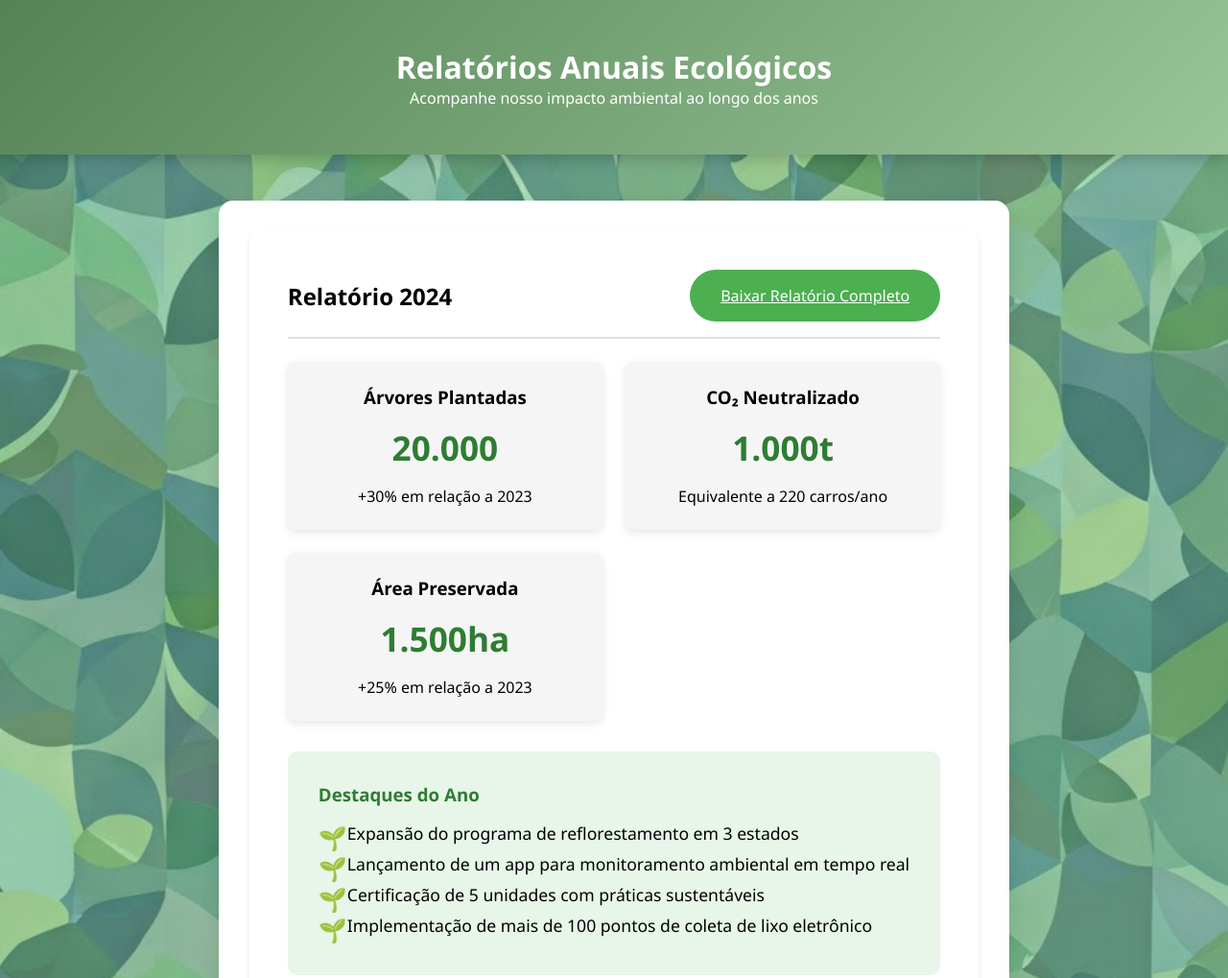
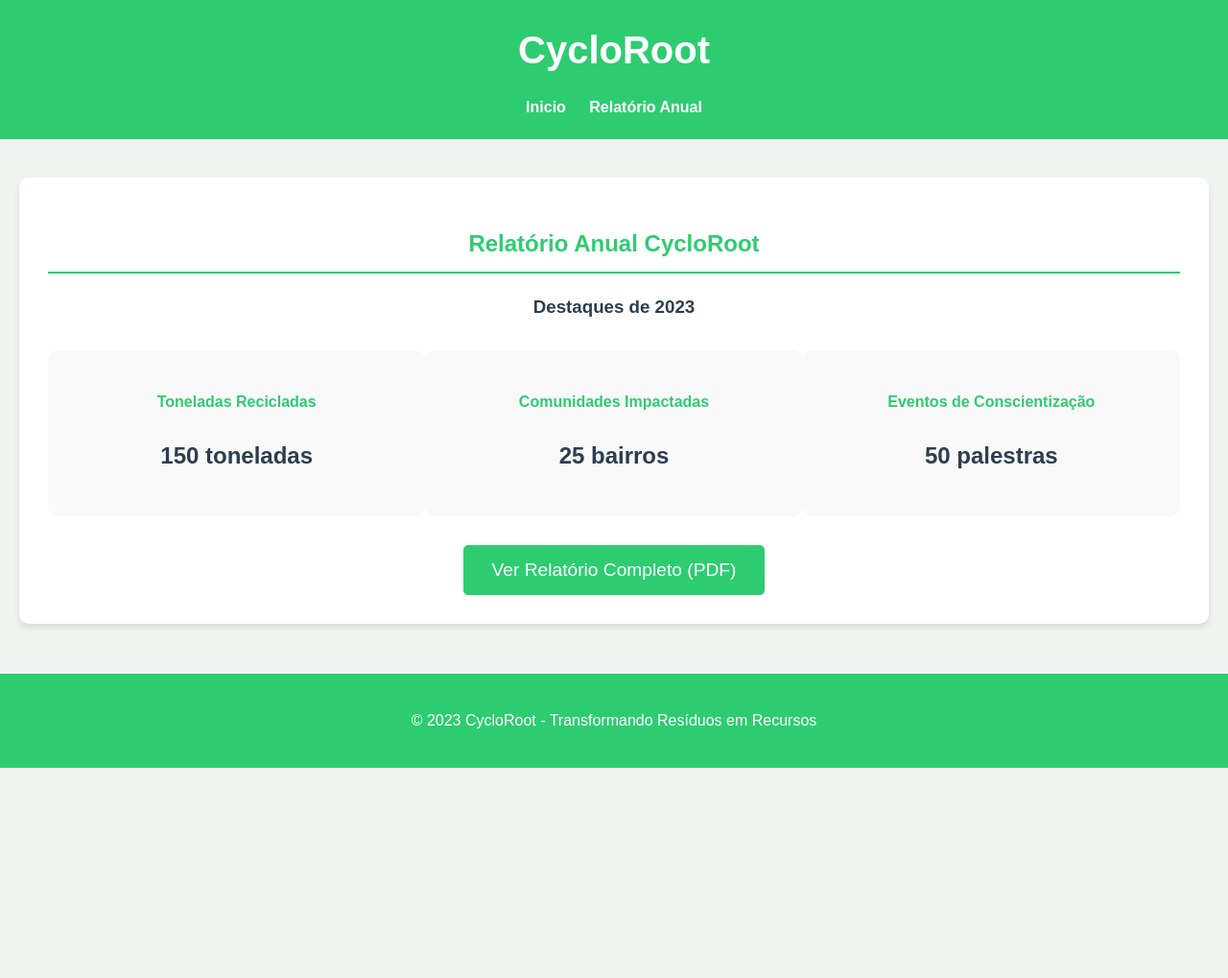
Before and after one commit to pedro23165/site-nystery, a website: page servidor/public/html/Relatório.html in a window 1280 px wide. Shown: the top 1019 px of the page at 96% size. After the commit the page ends 800 px from the top, so only its background shows below. Drawn offline with Linux system fonts and the light colour scheme.

Commit message:
aaaaaaa
fasdgsfgsdag

```diff
--- a/servidor/public/css/Relatório.css
+++ b/servidor/public/css/Relatório.css
@@ -1,244 +1,199 @@
-* {
+body, html {
+  font-family: 'Arial', sans-serif;
+  background-color: #f0f4f0;
+  color: #2c3e50;
+  line-height: 1.6;
   margin: 0;
   padding: 0;
-  box-sizing: border-box;
-  font-family: "Segoe UI", Tahoma, Geneva, Verdana, sans-serif;
-}
-
-body {
-  background-image: url(../image/Gemini_Generated_Image_8bnue8bnue8bnue8.jpg);
-  background-repeat: no-repeat; /* Impede a repetição da imagem */
-  background-size: cover; /* Faz a imagem ocupar todo o espaço disponível */
-  background-position: center center; /* Centraliza a imagem no fundo */
-  min-height: 100vh;
-  display: flex;
-  flex-direction: column;
-  animation: fadeInBody 1s ease-out;
-}
-
-@keyframes fadeInBody {
-  from {
-    opacity: 0;
-    transform: translateY(20px);
-  }
-  to {
-    opacity: 1;
-    transform: translateY(0);
-  }
-}
-
-.header {
-  background: linear-gradient(135deg, #558355, #99c599);
-  color: white;
-  padding: 3rem 1.5rem;
-  text-align: center;
-  box-shadow: 0 5px 15px rgba(0, 0, 0, 0.2);
-  animation: slideInHeader 1s ease-out;
-}
-
-@keyframes slideInHeader {
-  0% {
-    transform: translateY(-50px);
-    opacity: 0;
-  }
-  100% {
-    transform: translateY(0);
-    opacity: 1;
-  }
+  height: 100%;
 }
 
 .container {
-  max-width: 1200px;
-  margin: 3rem auto;
-  padding: 2rem;
-  background: #fff;
-  border-radius: 15px;
-  box-shadow: 0 8px 20px rgba(0, 0, 0, 0.1);
-  animation: zoomInContainer 1.5s ease-out;
+  display: flex;
+  flex-direction: column;
+  min-height: 100vh;
 }
 
-@keyframes zoomInContainer {
-  from {
-    transform: scale(0.9);
-    opacity: 0;
-  }
-  to {
-    transform: scale(1);
-    opacity: 1;
-  }
+header {
+  background-color: #2ecc71;
+  color: white;
+  text-align: center;
+  padding: 20px;
+  width: 100%;
+  box-sizing: border-box;
 }
 
-.year-section {
-  background: white;
-  border-radius: 10px;
-  padding: 2.5rem;
-  margin-bottom: 2rem;
-  box-shadow: 0 4px 6px rgba(0, 0, 0, 0.1);
-  transition: transform 0.3s ease, box-shadow 0.3s ease;
-  animation: fadeInSection 0.7s ease-out;
-}
-.highlights ul li{
-  padding-left: 30px;
-  margin-top: 5px;
+header h1 {
+  margin: 0;
+  font-size: 2.5em;
 }
 
-@keyframes fadeInSection {
-  from {
-    opacity: 0;
-    transform: translateY(20px);
-  }
-  to {
-    opacity: 1;
-    transform: translateY(0);
-  }
+nav {
+  margin-top: 15px;
 }
 
-.year-section:hover {
-  transform: translateY(-5px);
-  box-shadow: 0 6px 15px rgba(0, 0, 0, 0.15);
+nav a {
+  color: white;
+  text-decoration: none;
+  margin: 0 10px;
+  font-weight: bold;
+  transition: color 0.3s ease;
 }
 
-.year-header {
+nav a:hover, nav a.active {
+  color: #27ae60;
+}
+
+main {
+  flex: 1;
+  padding: 20px;
+}
+
+.about {
+  background-color: white;
+  padding: 30px;
+  border-radius: 10px;
+  box-shadow: 0 4px 6px rgba(0, 0, 0, 0.1);
+  margin-top: 20px;
+}
+
+.about h2 {
+  color: #2ecc71;
+  border-bottom: 2px solid #2ecc71;
+  padding-bottom: 10px;
+}
+
+.about h3 {
+  color: #2ecc71;
+  margin-top: 20px;
+}
+
+.values ul {
+  list-style-type: none;
+  padding: 0;
+}
+
+.values li {
+  margin-bottom: 10px;
+  font-size: 1.1em;
+}
+
+.mission {
+  margin-top: 20px;
+}
+
+.mission p {
+  line-height: 1.6;
+}
+
+footer {
+  background-color: #2ecc71;
+  color: white;
+  text-align: center;
+  padding: 20px;
+  width: 100%;
+  box-sizing: border-box;
+  margin-top: auto;
+}
+
+.ecological-tips {
+  background-color: white;
+  padding: 30px;
+  border-radius: 10px;
+  box-shadow: 0 4px 6px rgba(0, 0, 0, 0.1);
+  margin-top: 20px;
+  text-align: center;
+}
+
+.tips-navigation {
   display: flex;
   justify-content: space-between;
   align-items: center;
-  margin-bottom: 1.5rem;
-  padding-bottom: 1rem;
-  border-bottom: 2px solid #e0e0e0;
+  margin-bottom: 20px;
 }
 
-.stats-grid {
-  display: grid;
-  grid-template-columns: repeat(auto-fit, minmax(250px, 1fr));
-  gap: 1.5rem;
-  margin-bottom: 1.5rem;
-  animation: fadeInUp 0.7s ease-out;
+.tips-navigation button {
+  background-color: #2ecc71;
+  color: white;
+  border: none;
+  padding: 10px 20px;
+  border-radius: 5px;
+  cursor: pointer;
+  transition: background-color 0.3s ease;
 }
 
-@keyframes fadeInUp {
-  from {
-    opacity: 0;
-    transform: translateY(20px);
-  }
-  to {
-    opacity: 1;
-    transform: translateY(0);
-  }
+.tips-navigation button:hover {
+  background-color: #27ae60;
 }
 
-.stat-card {
-  background: #f5f5f5;
-  padding: 1.5rem;
-  border-radius: 8px;
-  text-align: center;
-  box-shadow: 0 3px 10px rgba(0, 0, 0, 0.1);
-  animation: fadeInUp 0.7s ease-out;
+#period-selector {
+  font-weight: bold;
+  font-size: 1.2em;
+  color: #2ecc71;
 }
 
-.stat-value {
-  font-size: 2.2rem;
-  font-weight: bold;
-  color: #2e7d32;
-  margin: 1rem 0;
+#tips-content {
+  text-align: left;
+  padding: 20px;
+  background-color: #f9f9f9;
+  border-radius: 5px;
+  min-height: 200px;
 }
 
-.chart-container {
-  background: #ffffff;
-  padding: 1.5rem;
-  border-radius: 8px;
-  margin-top: 1.5rem;
-  animation: fadeInUp 0.7s ease-out;
+.annual-report {
+  background-color: white;
+  padding: 30px;
+  border-radius: 10px;
+  box-shadow: 0 4px 6px rgba(0, 0, 0, 0.1);
+  margin-top: 20px;
+  text-align: center;
 }
 
-.progress-bar {
-  height: 20px;
-  background: #e0e0e0;
-  border-radius: 10px;
-  margin: 1rem 0;
-  overflow: hidden;
-  animation: slideInProgress 1s ease-out;
+.annual-report h2 {
+  color: #2ecc71;
+  border-bottom: 2px solid #2ecc71;
+  padding-bottom: 10px;
 }
 
-@keyframes slideInProgress {
-  from {
-    width: 0;
-  }
-  to {
-    width: 100%;
-  }
+.report-highlights {
+  display: flex;
+  justify-content: space-around;
+  margin-top: 30px;
 }
 
-.progress {
-  height: 100%;
-  background: linear-gradient(90deg, #4caf50, #45a049);
+.highlight {
+  background-color: #f9f9f9;
+  padding: 20px;
   border-radius: 10px;
-  transition: width 1s ease-in-out;
+  width: 30%;
 }
 
-.download-btn {
-  background: #4caf50;
+.highlight h4 {
+  color: #2ecc71;
+  margin-bottom: 10px;
+}
+
+.highlight p {
+  font-size: 1.5em;
+  font-weight: bold;
+  color: #2c3e50;
+}
+
+.report-actions {
+  margin-top: 30px;
+}
+
+.pdf-button {
+  background-color: #2ecc71;
   color: white;
   border: none;
-  padding: 1rem 2rem;
-  border-radius: 30px;
+  padding: 15px 30px;
+  font-size: 1.2em;
+  border-radius: 5px;
   cursor: pointer;
-  transition: background 0.3s ease, transform 0.3s ease;
+  transition: background-color 0.3s ease;
 }
 
-.download-btn:hover {
-  background: #45a049;
-  transform: translateY(-3px);
+.pdf-button:hover {
+  background-color: #27ae60;
 }
-
-.highlights {
-  background: #e8f5e9;
-  padding: 2rem;
-  border-radius: 10px;
-  margin-top: 2rem;
-  animation: fadeInUp 0.7s ease-out;
-}
-
-.highlights h3 {
-  color: #2e7d32;
-  margin-bottom: 1rem;
-}
-
-.highlights ul {
-  list-style-type: none;
-}
-
-.highlights li {
-  margin: 0.5rem 0;
-  padding-left: 1.5rem;
-  position: relative;
-  font-size: 1.1rem;
-}
-
-.highlights li::before {
-  content: "🌱";
-  position: absolute;
-  left: 0;
-  font-size: 1.5rem;
-}
-
-@keyframes fadeIn {
-  from {
-    opacity: 0;
-    transform: translateY(20px);
-  }
-  to {
-    opacity: 1;
-    transform: translateY(0);
-  }
-}
-
-.year-section {
-  animation: fadeIn 0.5s ease-out;
-}
-footer {
-  text-align: center;
-  padding: 20px;
-  background: linear-gradient(135deg, #558355, #99c599);
-  color: white;
-  margin-top: auto; /* Garante que o rodapé fique no final da página */
-}
--- a/servidor/public/html/Relatório.html
+++ b/servidor/public/html/Relatório.html
@@ -1,162 +1,81 @@
-<!DOCTYPE html>
-<html lang="pt-br">
+<html lang="pt-BR">
 <head>
     <meta charset="UTF-8">
     <meta name="viewport" content="width=device-width, initial-scale=1.0">
-    <title>Relatório Anual</title>
+    <title>CycloRoot - Relatório Anual</title>
     <link rel="stylesheet" href="../css/Relatório.css">
 </head>
 <body>
-    <header class="header">
-        <h1>Relatórios Anuais Ecológicos</h1>
-        <p>Acompanhe nosso impacto ambiental ao longo dos anos</p>
+    <div class="container">
+        <header>
+            <h1>CycloRoot</h1>
+            <nav>
+                <a href="../html/página.html">Inicio</a>
+                <a href="#">Relatório Anual</a>
+            </nav>
         </header>
 
-    <div class="container">
-      <!-- Relatório de 2024 -->
-      <div class="year-section">
-        <div class="year-header">
-          <h2>Relatório 2024</h2>
-          <!-- Link para baixar o PDF do relatório 2024 -->
-          <a href="../pdfs/relatorio_ambiental_2024.pdf" class="download-btn" download>
-            Baixar Relatório Completo
-          </a>
+        <main>
+            <section class="annual-report">
+                <h2>Relatório Anual CycloRoot</h2>
+                <div class="report-summary">
+                    <h3>Destaques de 2023</h3>
+                    <div class="report-highlights">
+                        <div class="highlight">
+                            <h4>Toneladas Recicladas</h4>
+                            <p>150 toneladas</p>
                         </div>
-
-        <div class="stats-grid">
-          <div class="stat-card">
-            <h3>Árvores Plantadas</h3>
-            <div class="stat-value">20.000</div>
-            <p>+30% em relação a 2023</p>
+                        <div class="highlight">
+                            <h4>Comunidades Impactadas</h4>
+                            <p>25 bairros</p>
                         </div>
-          <div class="stat-card">
-            <h3>CO₂ Neutralizado</h3>
-            <div class="stat-value">1.000t</div>
-            <p>Equivalente a 220 carros/ano</p>
-          </div>
-          <div class="stat-card">
-            <h3>Área Preservada</h3>
-            <div class="stat-value">1.500ha</div>
-            <p>+25% em relação a 2023</p>
-          </div>
-        </div>
-
-        <div class="highlights">
-          <h3>Destaques do Ano</h3>
-          <ul>
-            <li>Expansão do programa de reflorestamento em 3 estados</li>
-            <li>Lançamento de um app para monitoramento ambiental em tempo real</li>
-            <li>Certificação de 5 unidades com práticas sustentáveis</li>
-            <li>Implementação de mais de 100 pontos de coleta de lixo eletrônico</li>
-          </ul>
-        </div>
-      </div>
-
-      <!-- Relatório de 2023 -->
-      <div class="year-section">
-        <div class="year-header">
-          <h2>Relatório 2023</h2>
-          <!-- Link para baixar o PDF do relatório 2023 -->
-          <a href="../pdfs/relatorioonu.pdf" class="download-btn" download>
-            Baixar Relatório Completo
-          </a>
-        </div>
-
-        <div class="stats-grid">
-          <div class="stat-card">
-            <h3>Árvores Plantadas</h3>
-            <div class="stat-value">15.000</div>
-            <p>+25% em relação a 2022</p>
-          </div>
-          <div class="stat-card">
-            <h3>CO₂ Neutralizado</h3>
-            <div class="stat-value">750t</div>
-            <p>Equivalente a 163 carros/ano</p>
-          </div>
-          <div class="stat-card">
-            <h3>Área Preservada</h3>
-            <div class="stat-value">1.200ha</div>
-            <p>+15% em relação a 2022</p>
-          </div>
-        </div>
-
-        <div class="highlights">
-          <h3>Destaques do Ano</h3>
-          <ul>
-            <li>Implementação do programa de reciclagem em 50 escolas</li>
-            <li>Recuperação de 5 nascentes em áreas críticas</li>
-            <li>Criação de 3 novos corredores ecológicos</li>
-            <li>Redução de 30% no consumo de água nas operações</li>
-          </ul>
-        </div>
-      </div>
-
-      <!-- Relatório de 2022 -->
-      <div class="year-section">
-        <div class="year-header">
-          <h2>Relatório 2022</h2>
-          <!-- Link para baixar o PDF do relatório 2022 -->
-          <a href="../pdfs/ONU_Brasil_Relatorio_Anual_2022.pdf" class="download-btn" download>
-            Baixar Relatório Completo
-          </a>
-        </div>
-
-        <div class="stats-grid">
-          <div class="stat-card">
-            <h3>Árvores Plantadas</h3>
-            <div class="stat-value">12.000</div>
-            <p>+20% em relação a 2021</p>
-          </div>
-          <div class="stat-card">
-            <h3>CO₂ Neutralizado</h3>
-            <div class="stat-value">600t</div>
-            <p>Equivalente a 130 carros/ano</p>
-          </div>
-          <div class="stat-card">
-            <h3>Área Preservada</h3>
-            <div class="stat-value">1.045ha</div>
-            <p>+10% em relação a 2021</p>
-          </div>
-        </div>
-
-        <div class="highlights">
-          <h3>Destaques do Ano</h3>
-          <ul>
-            <li>Inauguração do Centro de Educação Ambiental</li>
-            <li>Proteção de 3 espécies ameaçadas de extinção</li>
-            <li>Implementação de energia solar em 2 unidades</li>
-            <li>Início do programa de compostagem comunitária</li>
-          </ul>
+                        <div class="highlight">
+                            <h4>Eventos de Conscientização</h4>
+                            <p>50 palestras</p>
                         </div>
                     </div>
                 </div>
 
+                <div class="report-actions">
+                    <button id="view-pdf-btn" class="pdf-button">
+                        Ver Relatório Completo (PDF)
+                    </button>
+                </div>
+
+                <iframe id="pdf-viewer" src="" style="display:none; width:100%; height:600px;"></iframe>
+            </section>
+        </main>
+
         <footer>
-      <p>&copy; 2024 Cycloroot. Todos os direitos reservados.</p>
+            <p>&copy; 2023 CycloRoot - Transformando Resíduos em Recursos</p>
         </footer>
+    </div>
+    <script>
+    document.addEventListener('DOMContentLoaded', () => {
+      const navLinks = document.querySelectorAll('nav a');
 
-    <script>
-      // Animate progress bars on scroll
-      function animateOnScroll() {
-        const yearSections = document.querySelectorAll('.year-section');
-
-        const observer = new IntersectionObserver((entries) => {
-          entries.forEach(entry => {
-            if (entry.isIntersecting) {
-              entry.target.style.opacity = 1;
-              entry.target.style.transform = 'translateY(0)';
-            }
+      navLinks.forEach(link => {
+          link.addEventListener('click', (e) => {
+              e.preventDefault();
+              window.location.href = link.getAttribute('href');
           });
-        }, {
-          threshold: 0.1
       });
 
-        yearSections.forEach(section => {
-          observer.observe(section);
+      // PDF Viewer Logic
+      const viewPdfBtn = document.getElementById('view-pdf-btn');
+      const pdfViewer = document.getElementById('pdf-viewer');
+
+      viewPdfBtn.addEventListener('click', () => {
+          // Replace with actual path to your PDF report
+          const pdfPath = '../documents/relatorio-anual-cycloroot-2023.pdf';
+
+          pdfViewer.src = pdfPath;
+          pdfViewer.style.display = 'block';
+
+          // Optional: Scroll to PDF viewer
+          pdfViewer.scrollIntoView({ behavior: 'smooth' });
       });
-      }
-
-      window.addEventListener('load', animateOnScroll);
+  });
   </script>
 </body>
 </html>
```
Lines whose indentation alone changed are shown as unchanged.
